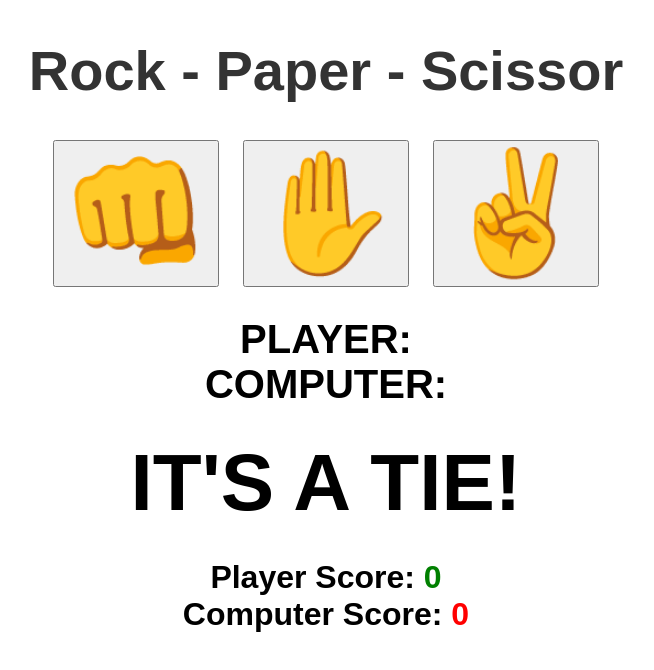
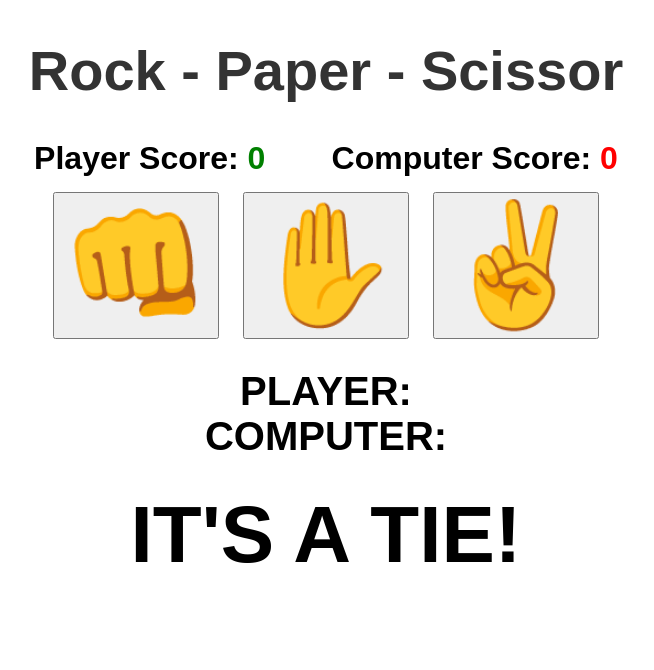
Before and after one commit to vitoralexx/rock-paper-scissor, a plain HTML site: page index.html in a window 1280 px wide. Shown: the whole page, without its empty margins (314-968 px from the left). Drawn offline with Linux system fonts and the light colour scheme.

Commit message:
Update display score position

```diff
--- a/index.html
+++ b/index.html
@@ -11,6 +11,15 @@
 
   <h1>Rock - Paper - Scissor</h1>
 
+  <div id="displayContainer">
+    <div class="scoreDisplay">Player Score:
+      <span id="playerScoreDisplay">0</span>
+    </div>
+    <div class="scoreDisplay">Computer Score:
+      <span id="computerScoreDisplay">0</span>
+    </div>
+  </div>
+
   <div class="choices">
     <button onclick="playGame('rock')">👊</button>
     <button onclick="playGame('paper')">✋</button>
@@ -21,13 +30,5 @@
   <div id="computerDisplay">COMPUTER: </div>
   <div id="resultDisplay">IT'S A TIE! </div>
 
-  <div class="scoreDisplay">Player Score:
-    <span id="playerScoreDisplay">0</span>
-  </div>
-
-  <div class="scoreDisplay">Computer Score:
-    <span id="computerScoreDisplay">0</span>
-  </div>
-
 </body>
 </html>
--- a/script.js
+++ b/script.js
@@ -9,11 +9,9 @@ let computerScore = 0;
 
 function playGame(playerChoice) {
 
-  // choose between options
   const computerChoice = choices[Math.floor(Math.random() * 3)];
   let result = "";
 
-  // is playerChoice equal to computer choice?
   if(playerChoice === computerChoice) {
     result = "IT'S A TIE!"
   } else {
--- a/style.css
+++ b/style.css
@@ -10,6 +10,13 @@ body {
 h1 {
   font-size: 3.5rem;
   color: hsl(0, 0%, 20%);
+}
+
+#displayContainer {
+  display: flex;
+  justify-content: space-around;
+  margin-bottom: 15px;
+  width: 650px;
 }
 
 .choices {
```
